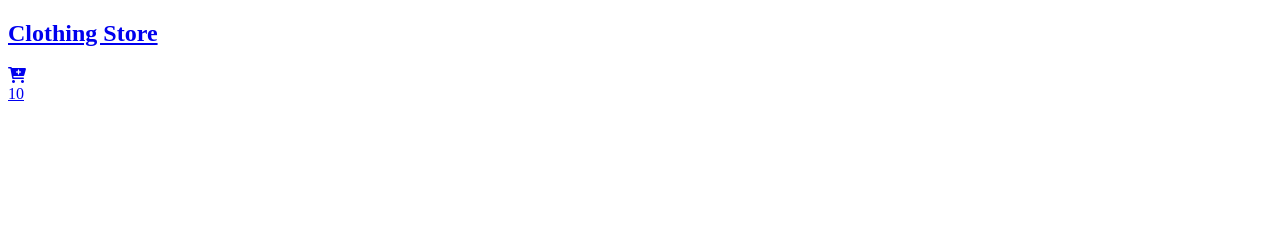
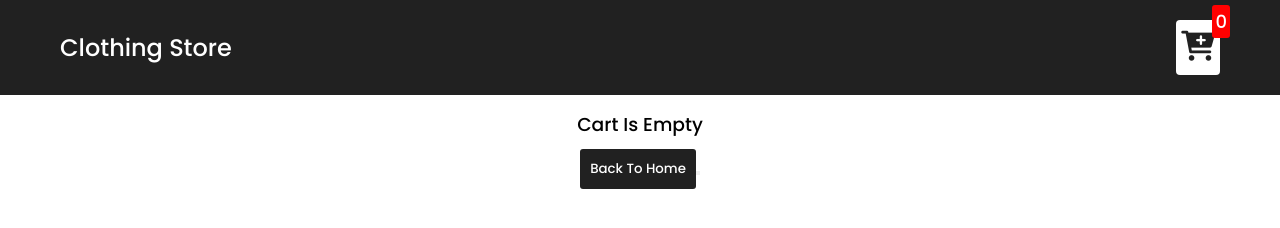
Before and after one commit to freelanceMamun/Shoping-Cart, a plain HTML site: page Card.html in a window 1280 px wide. Drawn offline with Linux system fonts and the light colour scheme; the site is published under a folder, as on GitHub Pages, so addresses that start at the root find nothing.

Commit message:
cart-shop

```diff
--- a/Card.html
+++ b/Card.html
@@ -5,7 +5,7 @@
     <meta http-equiv="X-UA-Compatible" content="IE=edge" />
     <meta name="viewport" content="width=device-width, initial-scale=1.0" />
     <title>Clothing Store</title>
-    <link rel="stylesheet" href="/CSS/cart.css" />
+    <link rel="stylesheet" href="./CSS/cart.css" />
     <link
       rel="stylesheet"
       href="https://cdnjs.cloudflare.com/ajax/libs/font-awesome/6.1.1/css/all.min.css"
@@ -34,7 +34,7 @@
     <div class="label tex-center" id="label"></div>
 
     <div class="shopping-cart" id="shopping-cart"></div>
-    <script src="/Js/Data.js"></script>
-    <script src="/Js/Cart.js"></script>
+    <script src="./Js/Data.js"></script>
+    <script src="./Js/Cart.js"></script>
   </body>
 </html>
```
